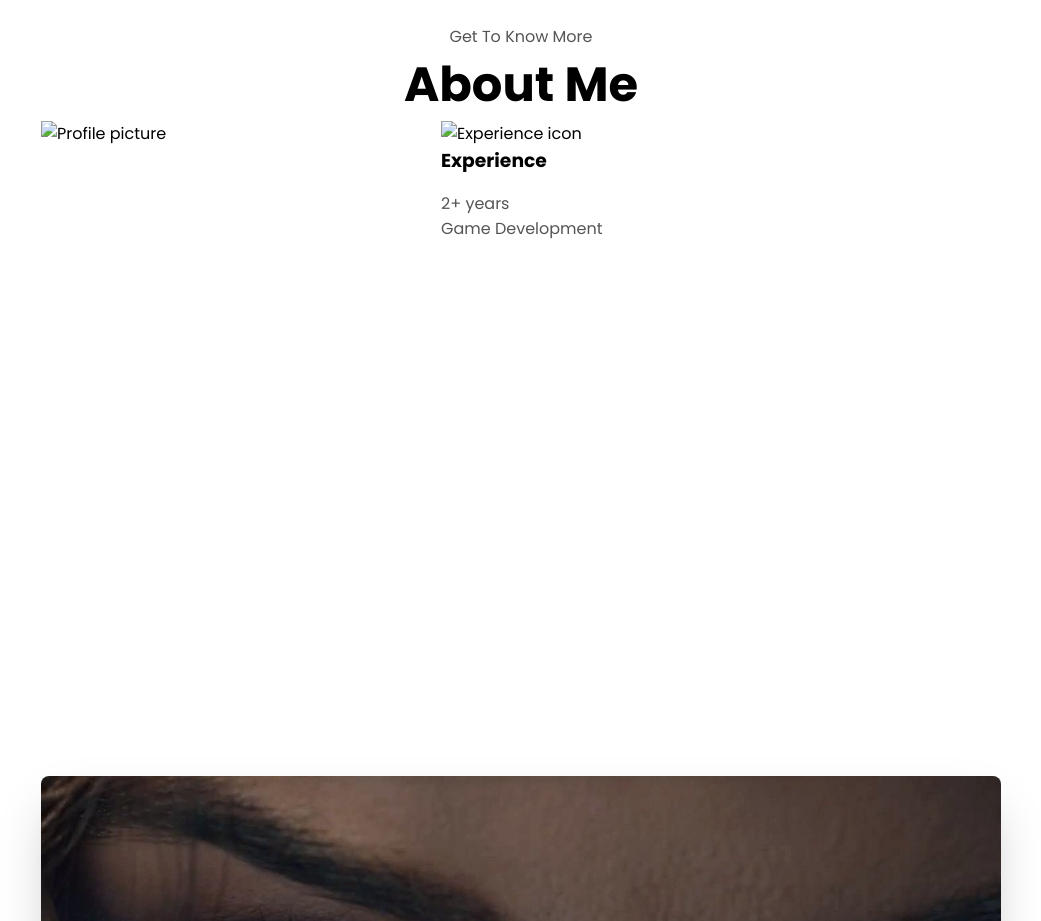
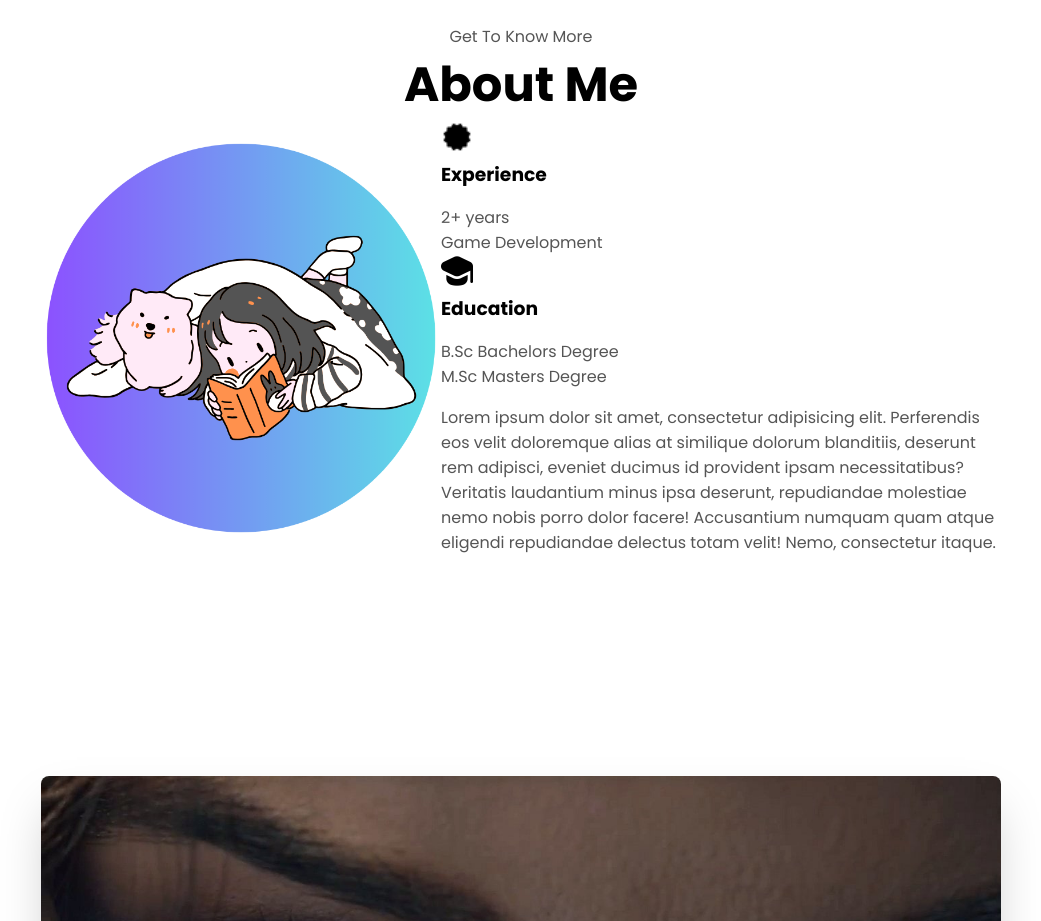
Before and after one commit to sezenteen/Portfolia, a plain HTML site: page index.html in a window 1280 px wide. Shown: the part 800-1721 px from the top of the page, without its empty margins (119-1160 px from the left). Drawn offline with Linux system fonts and the light colour scheme.

Commit message:
Update index.html

```diff
--- a/index.html
+++ b/index.html
@@ -69,19 +69,34 @@
         <h1 class="title">About Me</h1>
         <div class="section-container">
             <div class="section__pic-container">
-                <img src="" alt="Profile picture" class="about-pic">
+                <img src="assets/profile2.png" alt="Profile picture" class="about-pic">
             </div>
             <div class="about-details-container">
                 <div class="about-containers">
                     <div class="details-container">
-                        <img src="" alt="Experience icon"
+                        <img src="assets/certification-solid-24.png" alt="Experience icon"
                         class="icon">
                         <h3>Experience</h3>
                         <p>2+ years <br> Game Development</p>
                     </div>
+                    <div class="details-container">
+                        <img src="assets/graduation-cap.png" alt="Experience icon"
+                        class="icon">
+                        <h3>Education</h3>
+                        <p>B.Sc Bachelors Degree <br> M.Sc Masters Degree</p>
+                    </div>
+                </div>
+                <div class="text-container">
+                    <p>Lorem ipsum dolor sit amet, consectetur adipisicing elit.
+                         Perferendis eos velit doloremque alias at similique dolorum blanditiis,
+                         deserunt rem adipisci, eveniet ducimus id provident ipsam necessitatibus?
+                         Veritatis laudantium minus ipsa deserunt, repudiandae molestiae nemo nobis porro dolor facere!
+                         Accusantium numquam quam atque eligendi repudiandae delectus totam velit!
+                         Nemo, consectetur itaque.</p>
                 </div>
             </div>
         </div>
+        <img src="" alt="">
     </section>
 
     <section id="container">
```
